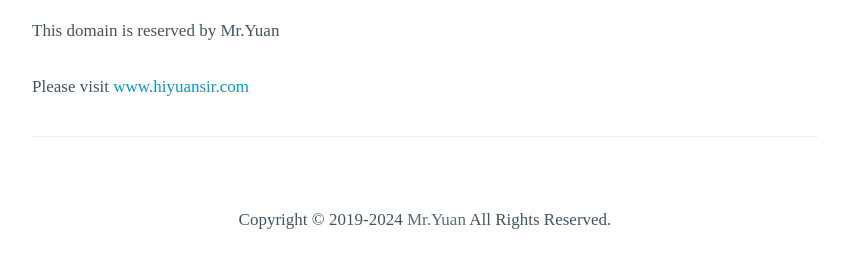
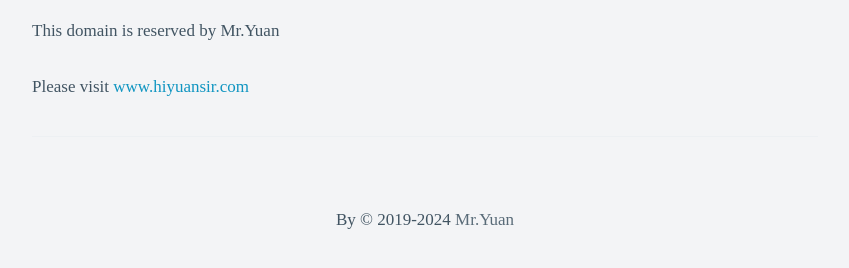
Before and after one commit to yuan-sir1/tuoguan, a plain HTML site: page index.html in a window 1280 px wide. Shown: the part 326-594 px from the top of the page, without its empty margins (215-1064 px from the left). Drawn offline with Linux system fonts and the light colour scheme; a web font is replaced by a local one.

Commit message:
Add files via upload

```diff
--- a/css/style.css
+++ b/css/style.css
@@ -1,4 +1,5 @@
 :root {
+    background-color: rgb(243, 244, 246);
     --font-family: 'Noto Serif SC', serif;
     --line-height: 1.8;
     --primary: #1e88e5;
--- a/index.html
+++ b/index.html
@@ -24,11 +24,8 @@
         <p>Please visit <a href="https://www.hiyuansir.com">www.hiyuansir.com</a></p>
         <hr>
     </main>
-
-
-
     <footer id="footer" role="footer">
-        <p>Copyright &copy; 2019-2024 <a href="https://www.hiyuansir.com">Mr.Yuan</a> All Rights Reserved.</p>
+        <p>By &copy; 2019-2024 <a href="https://www.hiyuansir.com">Mr.Yuan</a></p>
     </footer>
 
 </body>
```
